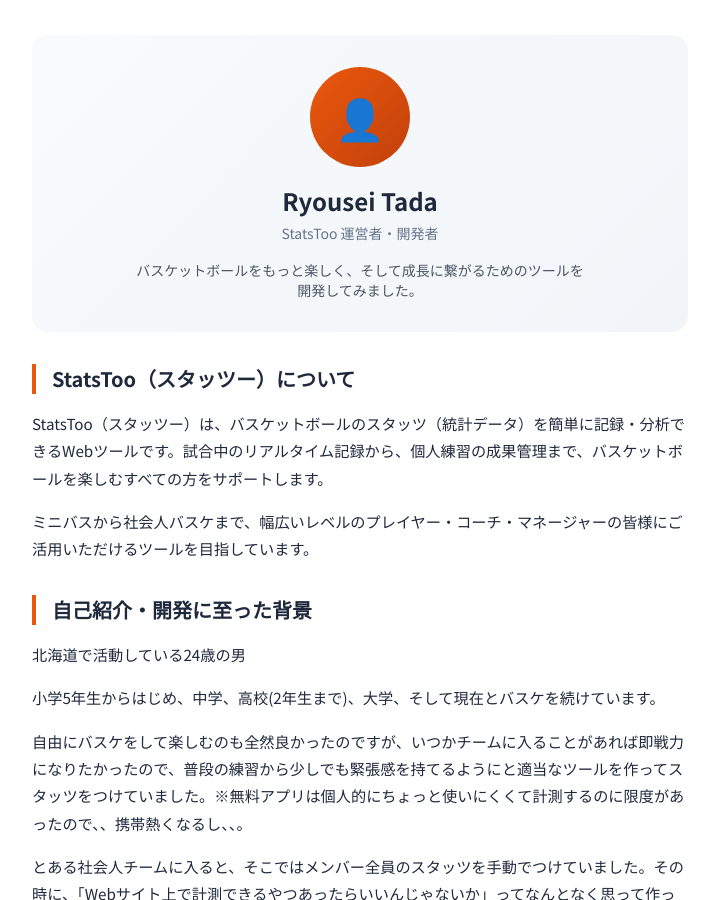
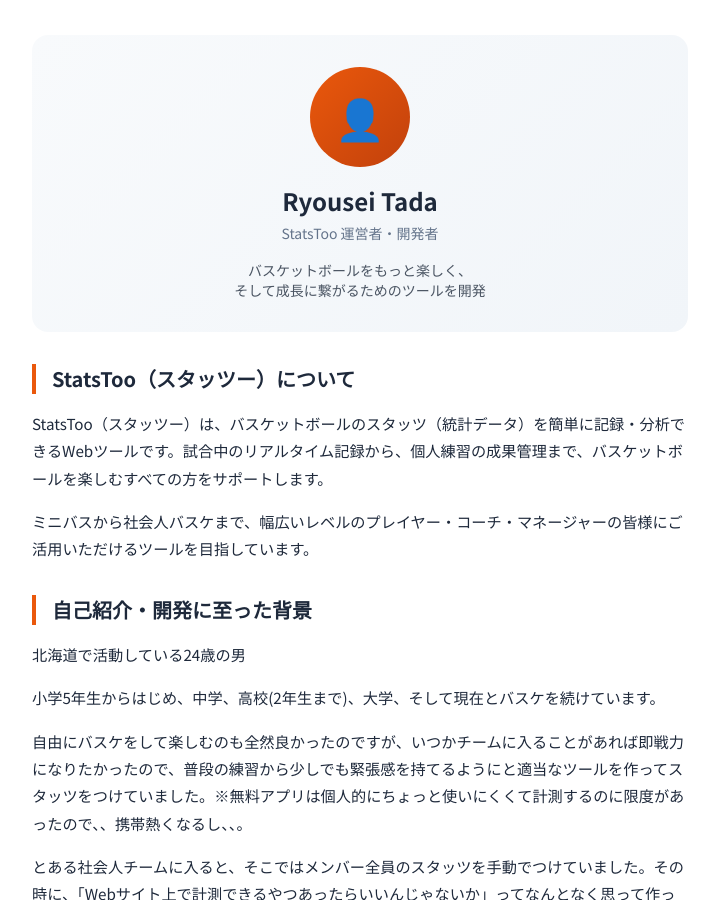
Before and after one commit to BSK-Ryo/statstoo, a Jekyll site: the page built from about/index.html, in a window 1280 px wide and 900 px high, scrolled down 358 px. Shown: the whole window, without its empty margins (280-995 px from the left). Built offline with Jekyll 4.4.1, drawn with Linux system fonts in a browser that asks for light colours; nearby versions of some CDN libraries.

Commit message:
Update index.html

```diff
--- a/about/index.html
+++ b/about/index.html
@@ -78,7 +78,7 @@
             <h2 class="profile-name"> Ryousei Tada </h2>
             <p class="profile-role">StatsToo 運営者・開発者</p>
             <p class="text-sm text-gray-600 max-w-md mx-auto">
-                バスケットボールをもっと楽しく、そして成長に繋がるためのツールを開発してみました。
+                バスケットボールをもっと楽しく、<br>そして成長に繋がるためのツールを開発
             </p>
         </div>
 
```
